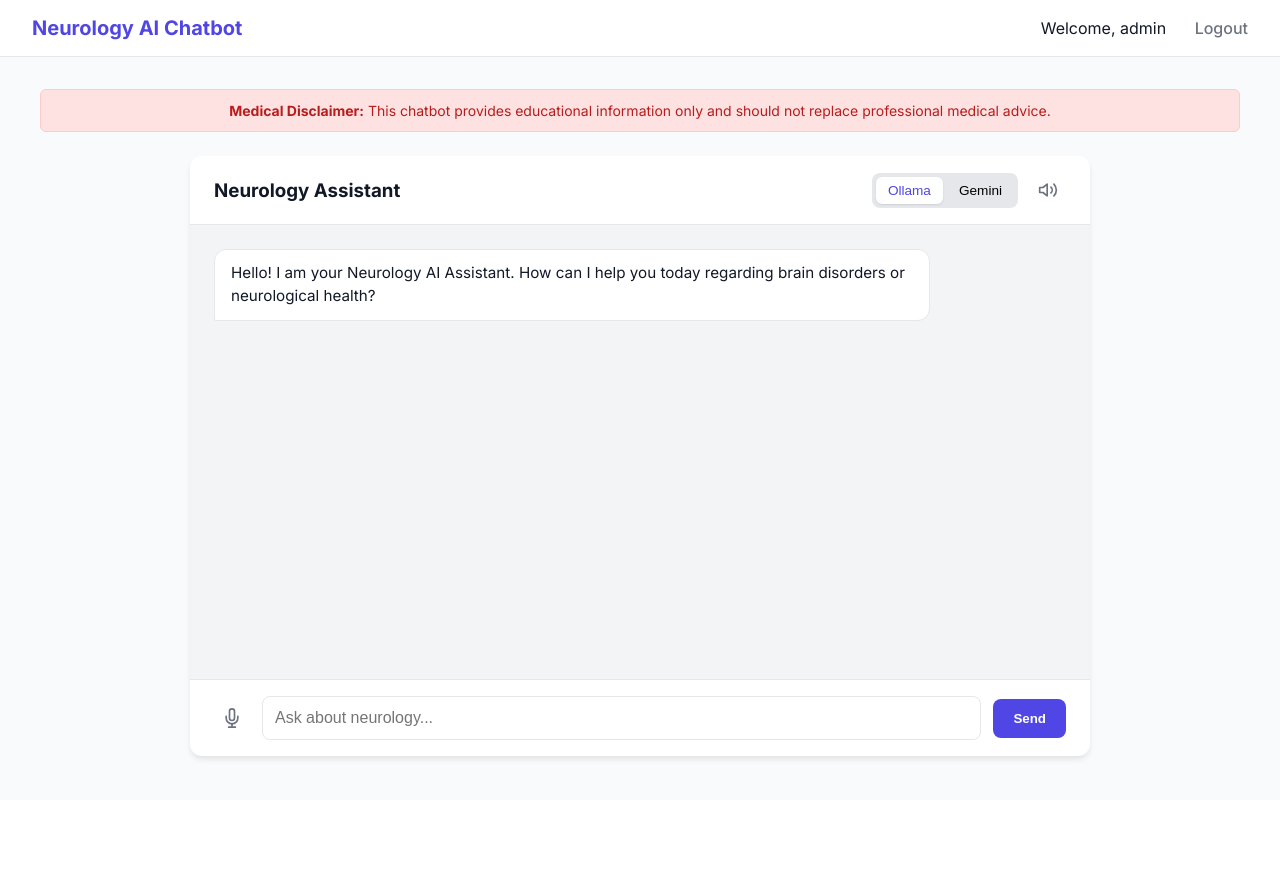
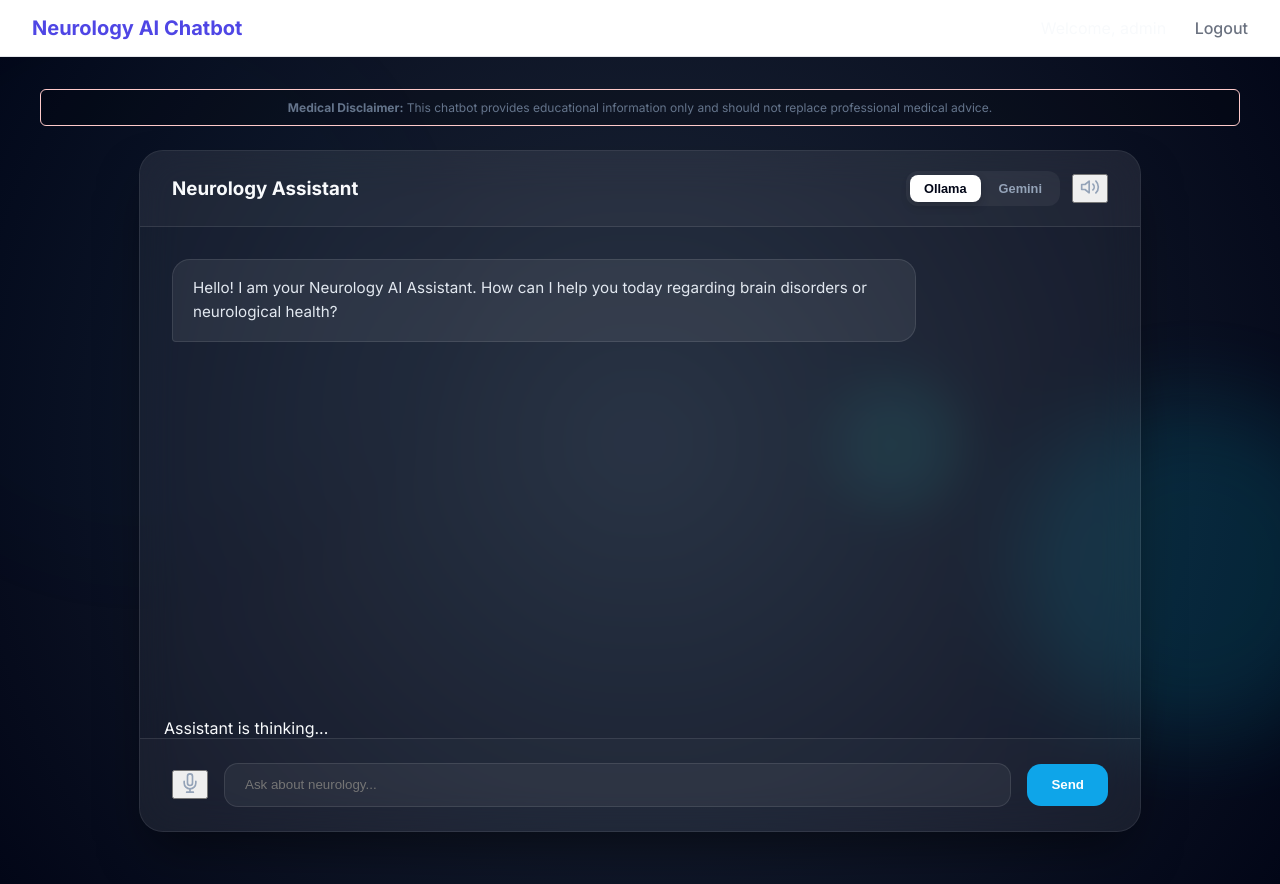
Before and after one commit to Iamruchitha1905/neurology-ai-chatbot, a Django app: page /chat-home/ in a window 1280 px wide. Before the commit the page ends 761 px from the top, so only its background shows below. Run offline with Django 5.2, Linux system fonts and the light colour scheme; a user stored in the database is signed in; data comes from the database, SQL or seed files in the repository; both versions use the stored data as it was after the commit.

Commit message:
style: implement immersive inside-the-brain UI with glassmorphism and neural animations

```diff
--- a/chatbot/templates/chatbot/index.html
+++ b/chatbot/templates/chatbot/index.html
@@ -5,21 +5,88 @@
 
 {% block content %}
 <style>
-    .chat-container {
-        max-width: 900px;
-        margin: 0 auto;
-        display: flex;
-        flex-direction: column;
-        height: 75vh;
-        background: var(--white);
-        border-radius: 12px;
-        box-shadow: 0 4px 6px -1px rgba(0, 0, 0, 0.1);
+    :root {
+        --brain-deep: #020617;
+        --brain-glow: #0ea5e9;
+        --brain-accent: #38bdf8;
+        --glass: rgba(255, 255, 255, 0.05);
+        --glass-border: rgba(255, 255, 255, 0.1);
+    }
+
+    body {
+        background: radial-gradient(circle at center, #1e293b 0%, #020617 100%);
+        color: #f8fafc;
+        min-height: 100vh;
         overflow: hidden;
     }
 
+    /* Neural Pulse Animation Layer */
+    .neural-layer {
+        position: fixed;
+        top: 0;
+        left: 0;
+        width: 100%;
+        height: 100%;
+        z-index: -1;
+        overflow: hidden;
+    }
+
+    .pulse {
+        position: absolute;
+        border-radius: 50%;
+        background: var(--brain-glow);
+        filter: blur(40px);
+        opacity: 0;
+        animation: neuralPulse 8s infinite;
+    }
+
+    @keyframes neuralPulse {
+        0% {
+            transform: scale(0.1);
+            opacity: 0;
+        }
+
+        50% {
+            opacity: 0.15;
+        }
+
+        100% {
+            transform: scale(1.5);
+            opacity: 0;
+        }
+    }
+
+    .chat-container {
+        max-width: 1000px;
+        margin: 20px auto;
+        display: flex;
+        flex-direction: column;
+        height: 85vh;
+        background: var(--glass);
+        backdrop-filter: blur(20px);
+        border: 1px solid var(--glass-border);
+        border-radius: 24px;
+        box-shadow: 0 25px 50px -12px rgba(0, 0, 0, 0.5);
+        overflow: hidden;
+        animation: fadeIn 1s ease-out;
+    }
+
+    @keyframes fadeIn {
+        from {
+            opacity: 0;
+            transform: translateY(10px);
+        }
+
+        to {
+            opacity: 1;
+            transform: translateY(0);
+        }
+    }
+
     .chat-header {
-        padding: 1rem 1.5rem;
-        border-bottom: 1px solid var(--border);
+        padding: 1.25rem 2rem;
+        background: rgba(255, 255, 255, 0.03);
+        border-bottom: 1px solid var(--glass-border);
         display: flex;
         align-items: center;
         justify-content: space-between;
@@ -28,150 +95,188 @@
     .chat-messages {
         flex: 1;
         overflow-y: auto;
-        padding: 1.5rem;
+        padding: 2rem;
         display: flex;
         flex-direction: column;
-        gap: 1rem;
-        background-color: #f3f4f6;
+        gap: 1.25rem;
+        background: transparent;
+    }
+
+    /* Custom Scrollbar */
+    .chat-messages::-webkit-scrollbar {
+        width: 6px;
+    }
+
+    .chat-messages::-webkit-scrollbar-track {
+        background: transparent;
+    }
+
+    .chat-messages::-webkit-scrollbar-thumb {
+        background: rgba(255, 255, 255, 0.1);
+        border-radius: 10px;
+    }
+
+    .message {
+        max-width: 75%;
+        padding: 1rem 1.25rem;
+        border-radius: 18px;
+        font-size: 0.95rem;
+        line-height: 1.6;
+        position: relative;
+        animation: msgSlide 0.3s ease-out;
+    }
+
+    @keyframes msgSlide {
+        from {
+            opacity: 0;
+            transform: translateY(5px);
+        }
+
+        to {
+            opacity: 1;
+            transform: translateY(0);
+        }
+    }
+
+    .message.user {
+        align-self: flex-end;
+        background: linear-gradient(135deg, var(--brain-glow), #0284c7);
+        color: white;
+        border-bottom-right-radius: 4px;
+        box-shadow: 0 4px 15px rgba(14, 165, 233, 0.3);
+    }
+
+    .message.bot {
+        align-self: flex-start;
+        background: rgba(255, 255, 255, 0.07);
+        color: #e2e8f0;
+        border-bottom-left-radius: 4px;
+        border: 1px solid var(--glass-border);
     }
 
     .ai-toggle {
         display: flex;
-        background: #e5e7eb;
+        background: rgba(255, 255, 255, 0.05);
         padding: 4px;
-        border-radius: 8px;
+        border-radius: 12px;
         gap: 4px;
     }
 
     .toggle-btn {
-        padding: 6px 12px;
-        border-radius: 6px;
+        padding: 6px 14px;
+        border-radius: 8px;
         border: none;
         background: transparent;
         cursor: pointer;
-        font-size: 0.85rem;
-        font-weight: 500;
-        transition: all 0.2s;
+        font-size: 0.8rem;
+        font-weight: 600;
+        color: #94a3b8;
+        transition: all 0.3s;
     }
 
     .toggle-btn.active {
-        background: var(--white);
-        box-shadow: 0 1px 2px rgba(0, 0, 0, 0.1);
-        color: var(--primary);
+        background: white;
+        color: var(--brain-deep);
+        box-shadow: 0 4px 10px rgba(0, 0, 0, 0.2);
     }
 
-    /* Model Select Styling */
     .model-selector {
         display: none;
-        /* Hidden by default, shown when Gemini active */
-        padding: 4px 8px;
-        border-radius: 6px;
-        border: 1px solid #e5e7eb;
-        background: var(--white);
+        padding: 6px 12px;
+        border-radius: 8px;
+        border: 1px solid var(--glass-border);
+        background: rgba(255, 255, 255, 0.05);
+        color: white;
         font-size: 0.8rem;
-        color: var(--text);
+        outline: none;
         cursor: pointer;
-        outline: none;
-    }
-
-    .model-selector:focus {
-        border-color: var(--primary);
-    }
-
-    .message {
-        max-width: 80%;
-        padding: 0.75rem 1rem;
-        border-radius: 12px;
-        font-size: 0.95rem;
-        line-height: 1.5;
-        position: relative;
-    }
-
-    .message.user {
-        align-self: flex-end;
-        background-color: var(--primary);
-        color: var(--white);
-        border-bottom-right-radius: 2px;
-    }
-
-    .message.bot {
-        align-self: flex-start;
-        background-color: var(--white);
-        color: var(--text);
-        border-bottom-left-radius: 2px;
-        border: 1px solid var(--border);
-    }
-
-    .bot-image {
-        max-width: 100%;
-        border-radius: 8px;
-        margin-top: 0.5rem;
-        display: block;
     }
 
     .chat-input-area {
-        padding: 1rem 1.5rem;
-        border-top: 1px solid var(--border);
+        padding: 1.5rem 2rem;
+        background: rgba(255, 255, 255, 0.02);
+        border-top: 1px solid var(--glass-border);
         display: flex;
-        gap: 0.75rem;
+        gap: 1rem;
         align-items: center;
     }
 
     .chat-input {
         flex: 1;
-        padding: 0.75rem;
-        border: 1px solid var(--border);
-        border-radius: 8px;
+        padding: 0.85rem 1.25rem;
+        background: rgba(255, 255, 255, 0.05);
+        border: 1px solid var(--glass-border);
+        border-radius: 14px;
+        color: white;
         outline: none;
-        font-size: 1rem;
+        transition: all 0.3s;
     }
 
     .chat-input:focus {
-        border-color: var(--primary);
+        background: rgba(255, 255, 255, 0.08);
+        border-color: var(--brain-glow);
+        box-shadow: 0 0 15px rgba(14, 165, 233, 0.2);
+    }
+
+    .send-btn {
+        background: var(--brain-glow);
+        color: white;
+        border: none;
+        border-radius: 14px;
+        padding: 0.85rem 1.5rem;
+        font-weight: 700;
+        cursor: pointer;
+        transition: all 0.3s;
+    }
+
+    .send-btn:hover {
+        transform: translateY(-2px);
+        box-shadow: 0 5px 15px rgba(14, 165, 233, 0.4);
     }
 
     .icon-btn {
-        background: none;
-        border: none;
-        cursor: pointer;
-        color: var(--text-muted);
-        transition: color 0.2s;
-        display: flex;
-        align-items: center;
-        justify-content: center;
-        padding: 0.5rem;
+        color: #94a3b8;
+        transition: all 0.3s;
     }
 
     .icon-btn:hover {
-        color: var(--primary);
+        color: white;
+        transform: scale(1.1);
     }
 
     .icon-btn.active {
-        color: #ef4444;
+        color: #f43f5e;
+        animation: pulseRed 2s infinite;
     }
 
-    .send-btn {
-        background-color: var(--primary);
-        color: var(--white);
-        border: none;
-        border-radius: 8px;
-        padding: 0.75rem 1.25rem;
-        font-weight: 600;
-        cursor: pointer;
-        transition: background-color 0.2s;
+    @keyframes pulseRed {
+
+        0%,
+        100% {
+            opacity: 1;
+        }
+
+        50% {
+            opacity: 0.5;
+        }
     }
 
-    .send-btn:hover {
-        background-color: var(--primary-hover);
-    }
-
-    .typing-indicator {
-        font-size: 0.875rem;
-        color: var(--text-muted);
-        margin-bottom: 0.5rem;
-        display: none;
+    .disclaimer {
+        text-align: center;
+        padding: 10px;
+        font-size: 0.75rem;
+        color: #64748b;
+        background: rgba(0, 0, 0, 0.2);
     }
 </style>
+
+<div class="neural-layer">
+    <div class="pulse" style="width: 400px; height: 400px; top: 10%; left: -5%; animation-delay: 0s;"></div>
+    <div class="pulse"
+        style="width: 300px; height: 300px; bottom: 10%; right: -5%; animation-delay: 3s; background: #06b6d4;"></div>
+    <div class="pulse"
+        style="width: 250px; height: 250px; top: 40%; right: 20%; animation-delay: 5s; background: #2dd4bf;"></div>
+</div>
 
 <div class="disclaimer">
     <strong>Medical Disclaimer:</strong> This chatbot provides educational information only and should not replace
```
Also changed, not shown: db.sqlite3.
